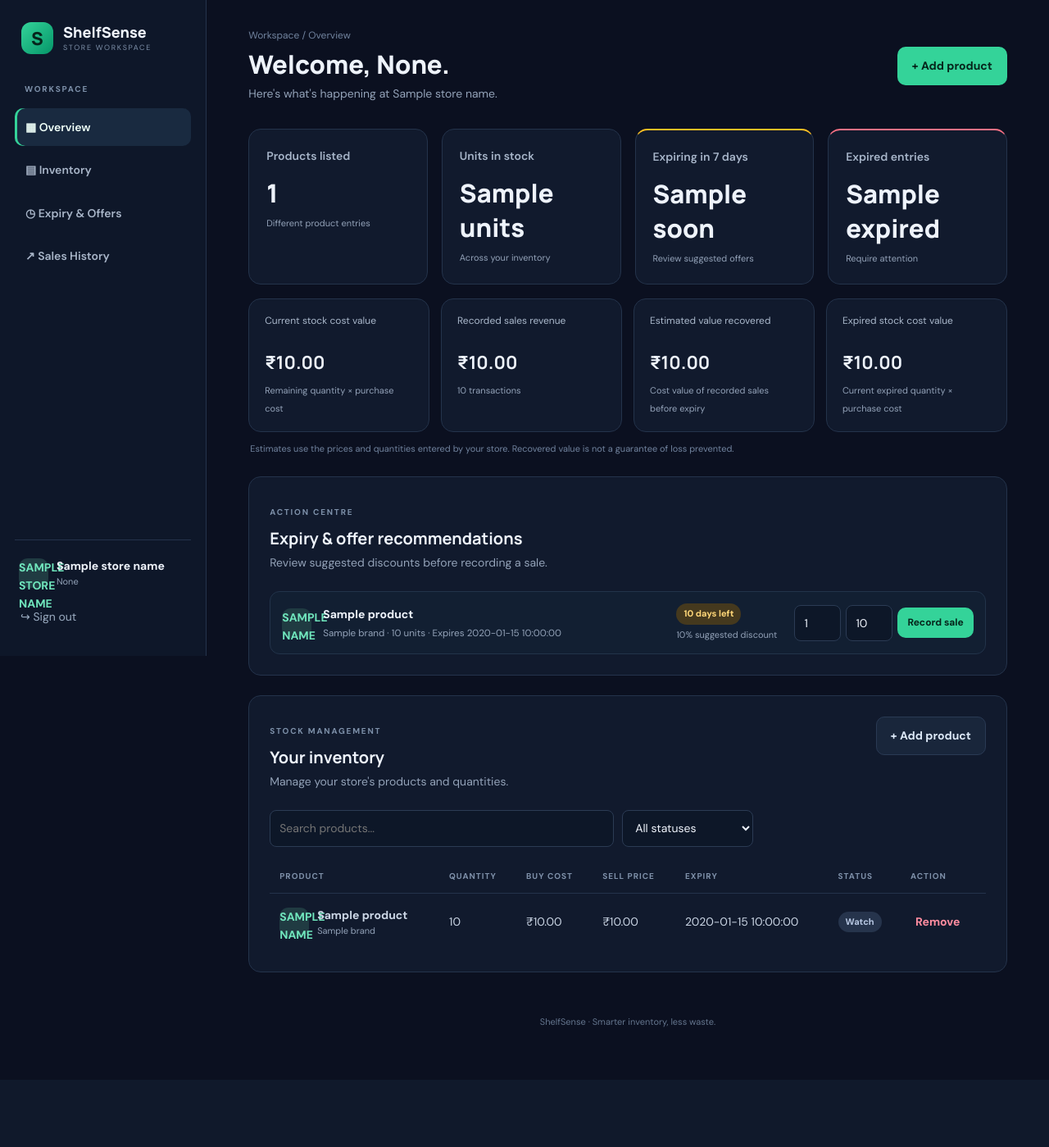
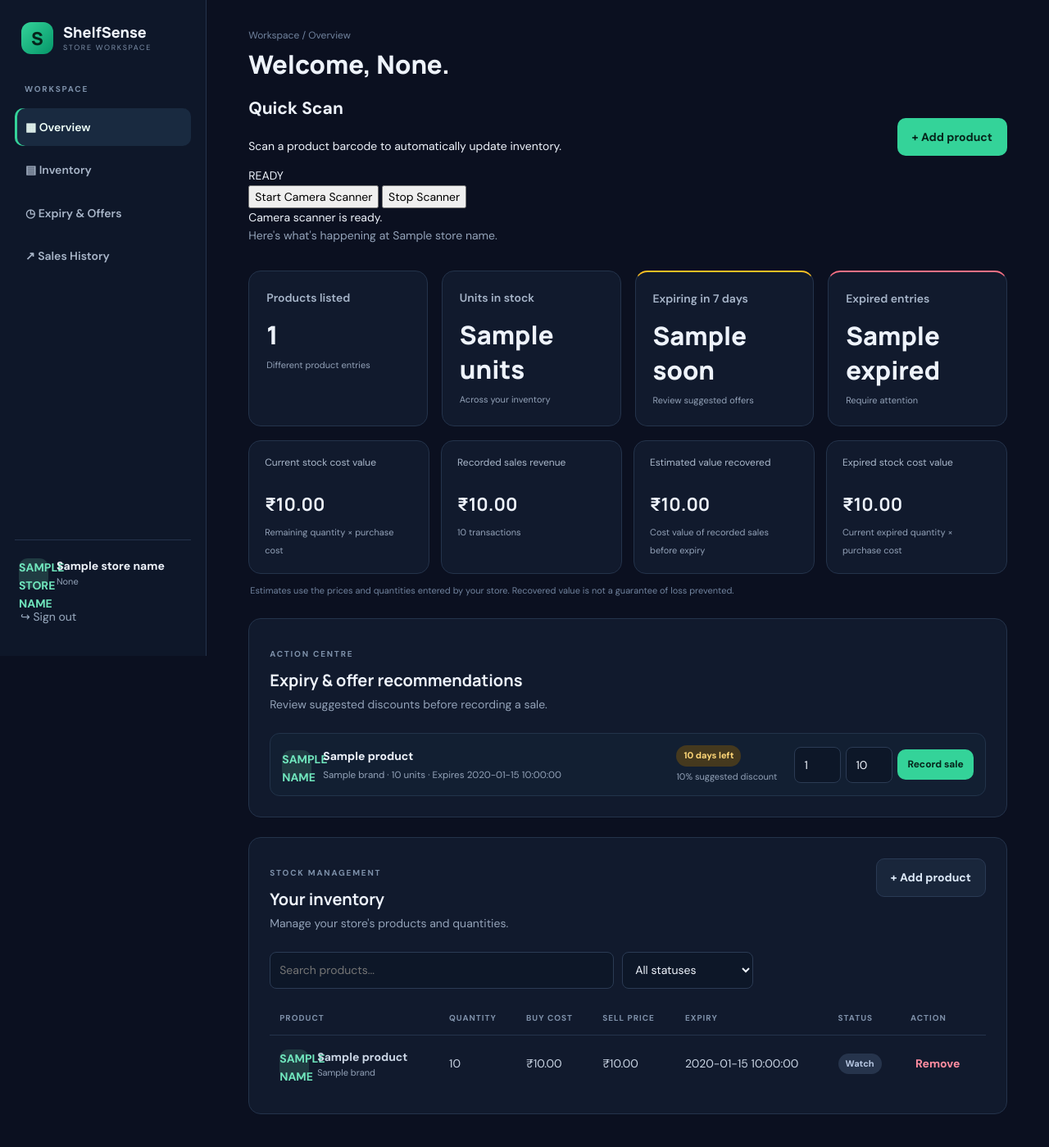
Before and after one commit to shelfsense101/Shelf_sense, a Python web app: template SHELFSENSE/templates/dashboard.html in a window 1280 px wide. Shown: the top 1399 px of the page at 82% size. Before the commit the page ends 1253 px from the top, so only its background shows below. Run offline with Jinja, Linux system fonts and the light colour scheme; the template is opened without the code that fills it: most values are stand-ins (such as "Sample title", 1, 10 or a date in 2020).

Commit message:
Update dashboard.html

```diff
--- a/SHELFSENSE/templates/dashboard.html
+++ b/SHELFSENSE/templates/dashboard.html
@@ -56,6 +56,34 @@
         <div>
             <p class="crumb">Workspace / Overview</p>
             <h1>Welcome, {{ session.get('user_name') }}.</h1>
+            <!-- BARCODE SCANNER -->
+<section class="scanner-card">
+    <div class="scanner-heading">
+        <div>
+            <h2>Quick Scan</h2>
+            <p>Scan a product barcode to automatically update inventory.</p>
+        </div>
+        <span class="scanner-status">READY</span>
+    </div>
+
+    <div id="scanner-reader"></div>
+
+    <div class="scanner-actions">
+        <button type="button" id="startScanner">
+            Start Camera Scanner
+        </button>
+
+        <button type="button" id="stopScanner">
+            Stop Scanner
+        </button>
+    </div>
+
+    <div id="scanMessage" role="status">
+        Camera scanner is ready.
+    </div>
+</section>
+
+<script src="https://unpkg.com/html5-qrcode"></script>
             <p class="muted">Here's what's happening at {{ store_name }}.</p>
         </div>
 
@@ -385,6 +413,28 @@
 
                 <label>Quantity *
                     <input type="number" name="quantity" min="1" required>
+                    <div class="form-group">
+    <label for="barcode">Product Barcode</label>
+    <input
+        type="text"
+        id="barcode"
+        name="barcode"
+        placeholder="Scan or enter barcode number"
+    >
+</div>
+
+<div class="form-group">
+    <label for="low_stock_threshold">Minimum Stock Alert</label>
+    <input
+        type="number"
+        id="low_stock_threshold"
+        name="low_stock_threshold"
+        value="5"
+        min="0"
+        required
+    >
+    <small>Alert when stock reaches this quantity.</small>
+</div>
                 </label>
 
                 <label>Purchase cost per unit (₹) *
```
